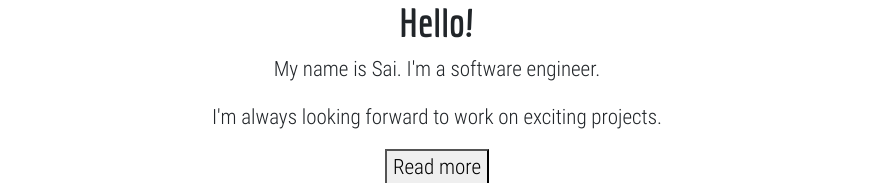
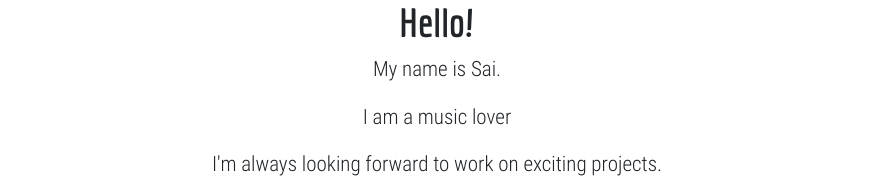
Before and after one commit to saikiranambati942/react-bootcamp, a React (Vite) app in the folder portfolio/: page / in a window 1280 px wide. Shown: the part 354-537 px from the top of the page, without its empty margins (203-1076 px from the left). Built offline with nearby package versions, Linux system fonts and the light colour scheme.

Commit message:
Updated the App.js by including Title component

```diff
--- a/portfolio/src/App.js
+++ b/portfolio/src/App.js
@@ -2,7 +2,7 @@ import React, { Component } from 'react';
 import Projects from './Projects';
 import SocialProfiles from './SocialProfiles';
 import profile from './assets/profile.jpeg';
-
+import Title from './Title';
 
 class App extends Component {
     state={displayBio:false};
@@ -20,7 +20,8 @@ class App extends Component {
             <div>
                 <img src={profile} alt='profile' className='profile'/>
                 <h1>Hello!</h1>
-                <p>My name is Sai. I'm a software engineer. </p>
+                <p>My name is Sai. </p>
+                <Title/>
                    <p>I'm always looking forward to work on exciting projects.</p>
                 {
                     this.state.displayBio ? (
```
